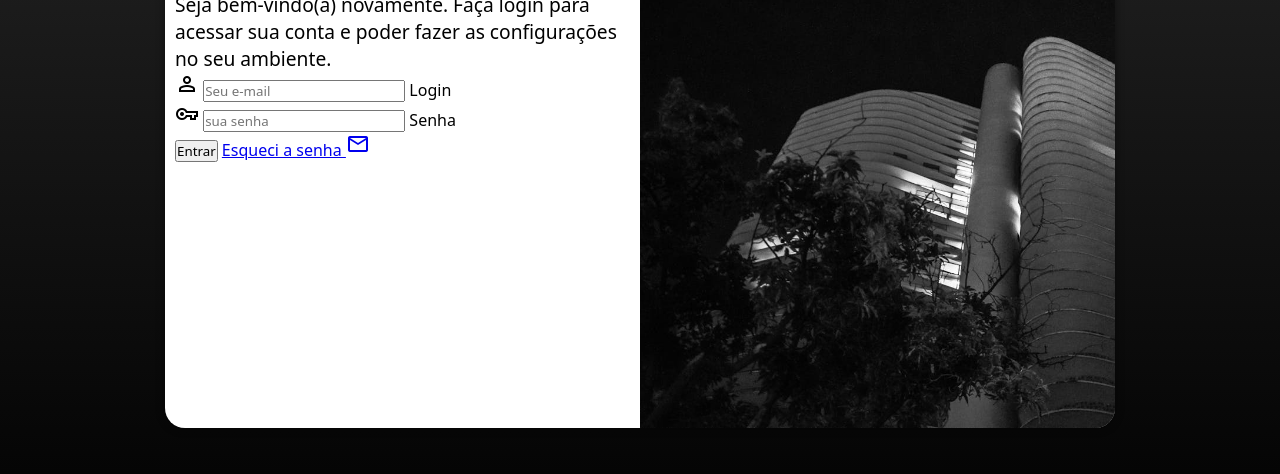
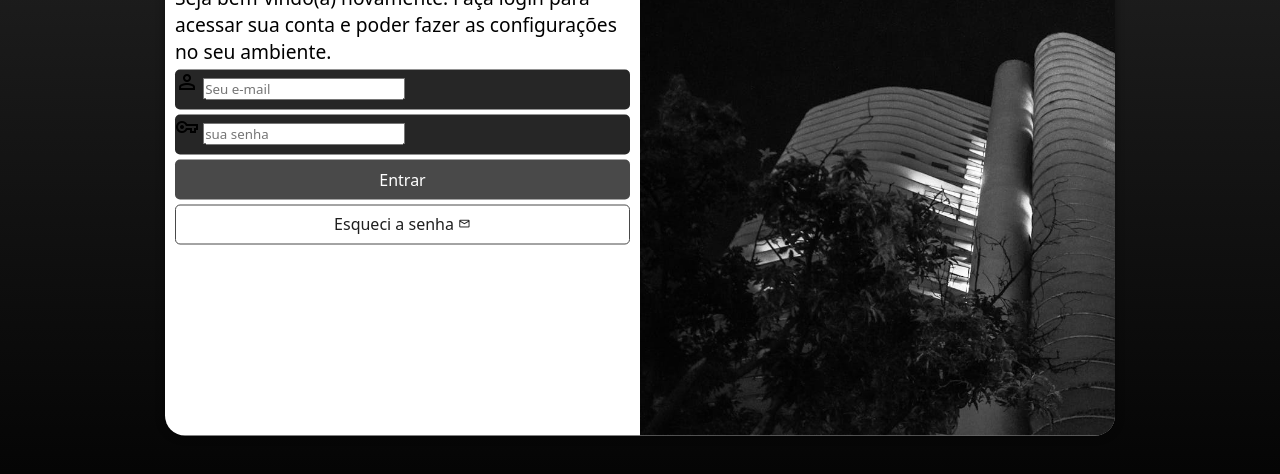
Before and after one commit to Mateus333/revisao-do-projeto-login, a plain HTML site: page index.html in a window 1280 px wide. Shown: the part 222-696 px from the top of the page. Drawn offline with nearby package versions, Linux system fonts and the light colour scheme.

Commit message:
formatação do formulário

```diff
--- a/estilos/style.css
+++ b/estilos/style.css
@@ -39,7 +39,7 @@ section#login {
 
     background-color: white;
     width: 260px;
-    height: 500px;
+    height: 515px;
     border-radius: 20px;
     box-shadow: 0px 0px 10px rgba(0, 0, 0, 0.450);
 
@@ -68,3 +68,56 @@ div#formulario > h1 {
 div#formulario p {
     font-size: 0.8em;
 }
+
+form > div.campo {
+    background-color: #262626;
+    display: block;
+    width: 100%;
+    height: 40px;
+    border-radius: 5px;
+    margin: 5px 0px;
+}
+
+div.campo > label {
+    display: none;
+}
+
+
+form > input[type=submit] {
+    display: block;
+    font-size: 1em;
+    width: 100%;
+    height: 40px;
+    background-color: #494949;
+    color: white;
+    border: none;
+    border-radius: 5px;
+    cursor: pointer;
+}
+
+form > input[type=submit]:hover {
+    background-color: #202020;
+}
+
+form > a.botao {
+    display: block;
+    text-align: center;
+    font-size: 1em;
+    width: 100%;
+    height: 40px;
+    padding-top: 7px;
+    margin-top: 5px;
+    background-color: white;
+    color: #1f1f1f;
+    border: 1px solid #494949;
+    border-radius: 5px;
+    text-decoration: none;
+}
+
+form > a.botao:hover {
+    background-color: #727272;
+}
+
+form > a.botao > span {
+    font-size: 0.8em;
+}
--- a/index.html
+++ b/index.html
@@ -29,7 +29,7 @@
                         <label for="isenha">Senha</label>
                     </div>
                     <input type="submit" value="Entrar">
-                    <a href="esqueci html">
+                    <a href="esqueci html" class="botao">
                         Esqueci a senha <span class="material-symbols-outlined">mail</span>
                     </a>
                 </form>
```
